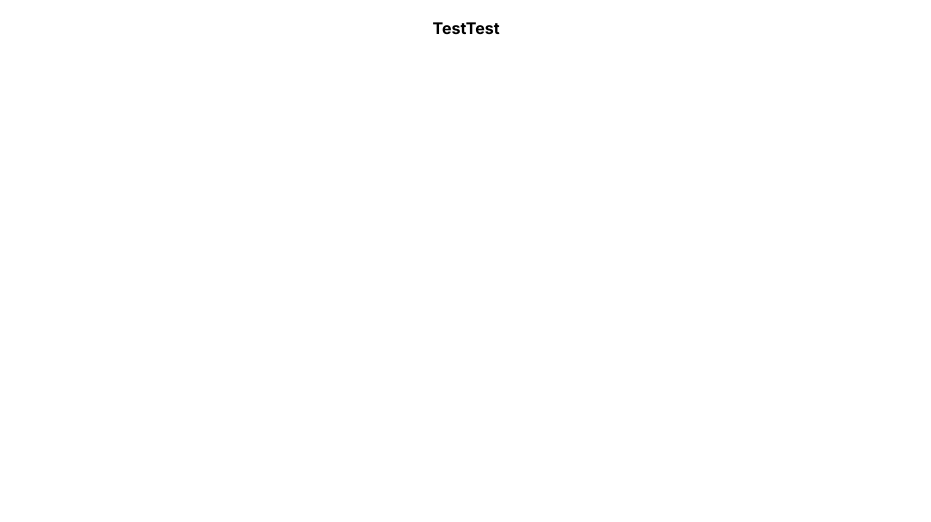
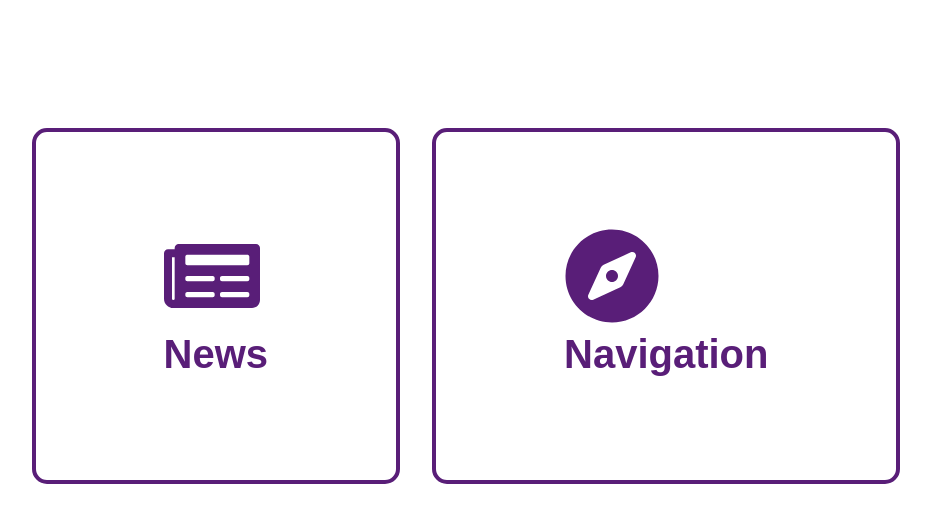
Before and after one commit to vrove/university-kiosk, a Next.js app: page /home in a window 1280 px wide. Shown: the top 522 px of the page, without its empty margins (174-1105 px from the left). Built offline with nearby package versions, Linux system fonts and the light colour scheme.

Commit message:
update home page

```diff
--- a/app/globals.css
+++ b/app/globals.css
@@ -1,11 +1,16 @@
 @tailwind base;
 @tailwind components;
 @tailwind utilities;
+
+* {
+  font-family: 'Outfit', sans-serif;
+}
 
 :root {
   --foreground-rgb: 0, 0, 0;
   --background-start-rgb: 214, 219, 220;
   --background-end-rgb: 255, 255, 255;
+  --main-text: 89, 30, 120;
 }
 
 @media (prefers-color-scheme: dark) {
@@ -13,12 +18,8 @@
     --foreground-rgb: 0, 0, 0;
     --background-start-rgb: 0, 0, 0;
     --background-end-rgb: 0, 0, 0;
+    --main-text: 89, 30, 120;
   }
-}
-
-body {
-  color: rgb(var(--foreground-rgb));
-  padding: 1rem;
 }
 
 @layer utilities {
--- a/app/home/home.css
+++ b/app/home/home.css
@@ -1,14 +1,55 @@
+:root {
+    --main-text: #591e78;
+}
+
 body {
     display: flex;
     justify-content: center;
     align-items: center;
 }
 
-Link {
-    /* Your button styles here */
-    /* make simple button */
-    padding: 2rem 5rem;
-    border: 1px solid #000;
-    background-color: #fff;
-    color: #000;
+.mainButton {
+    margin-top: 8rem;
 }
+
+@media screen and (min-width: 1024px){
+    .icon-news{
+        width: 6rem;
+        height: 6rem;
+    }
+
+    .icon-nav{
+        width: 6rem;
+        height: 6rem;
+    }
+
+    .newsButton {
+        font-size: 2.5rem;
+        display: inline-block;
+        padding: 6rem 8rem;
+        border: 2px solid #000;
+        background-color: #fff;
+        text-align: center;
+        text-decoration: none;
+        font-weight: bold;
+        color: var(--main-text);
+        margin-right: 1rem;
+        border-radius: 15px;
+        border: 4px solid;
+    }
+
+    .navButton {
+        font-size: 2.5rem;
+        display: inline-block;
+        padding: 6rem 8rem;
+        border: 2px solid #000;
+        background-color: #fff;
+        text-align: center;
+        text-decoration: none;
+        font-weight: bold;
+        color: var(--main-text);
+        margin-left: 1rem;
+        border-radius: 15px;
+        border: 4px solid;
+    }
+}
--- a/app/home/page.tsx
+++ b/app/home/page.tsx
@@ -1,12 +1,20 @@
 import React from 'react'
 import Link from 'next/link'
 import './home.css'
+import { FaNewspaper } from 'react-icons/fa';
+import { FaCompass } from 'react-icons/fa';
 
 const page = () => {
   return (
-    <div className='mainButton font-bold font'>
-        <Link href='/news' className='newsButton'>Test</Link>
-        <Link href='/navigation' className='navButton'>Test</Link>
+    <div className='mainButton font-bold'>
+        <Link href='/news' className='newsButton'>
+        <FaNewspaper className='icon-news' />
+          News
+        </Link>
+        <Link href='/navigation' className='navButton'>
+          <FaCompass className='icon-nav' />
+          Navigation
+        </Link>
     </div>
   )
 }
--- a/app/page.tsx
+++ b/app/page.tsx
@@ -1,6 +1,6 @@
 export default function Home() {
   return (
-    <div>
+    <div className="font-bold">
       <h1>Home</h1>
     </div>
   );
```
Also changed, not shown: package.json (+5 -4 lines), 1 other file (tests, documents, lock files or other folders).
